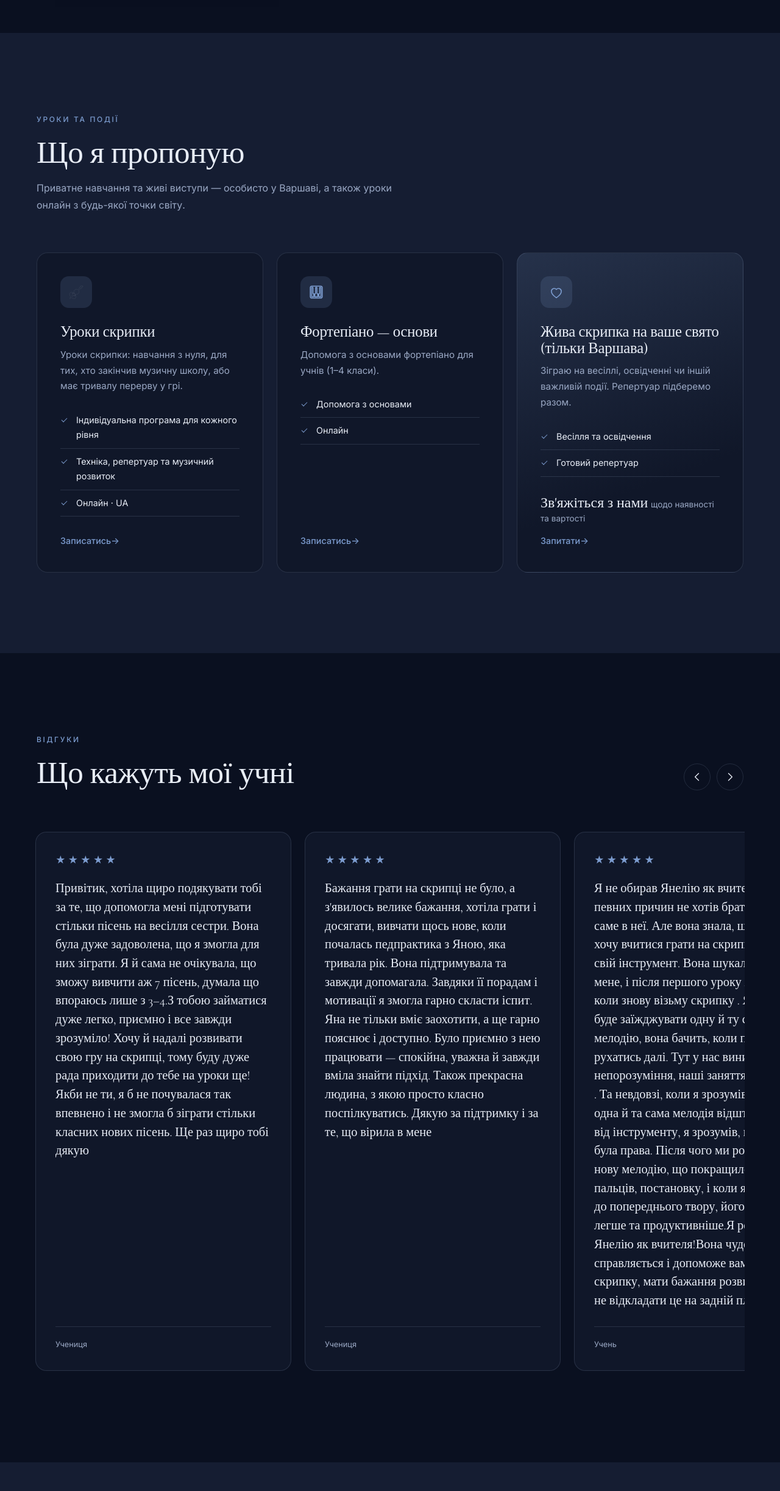
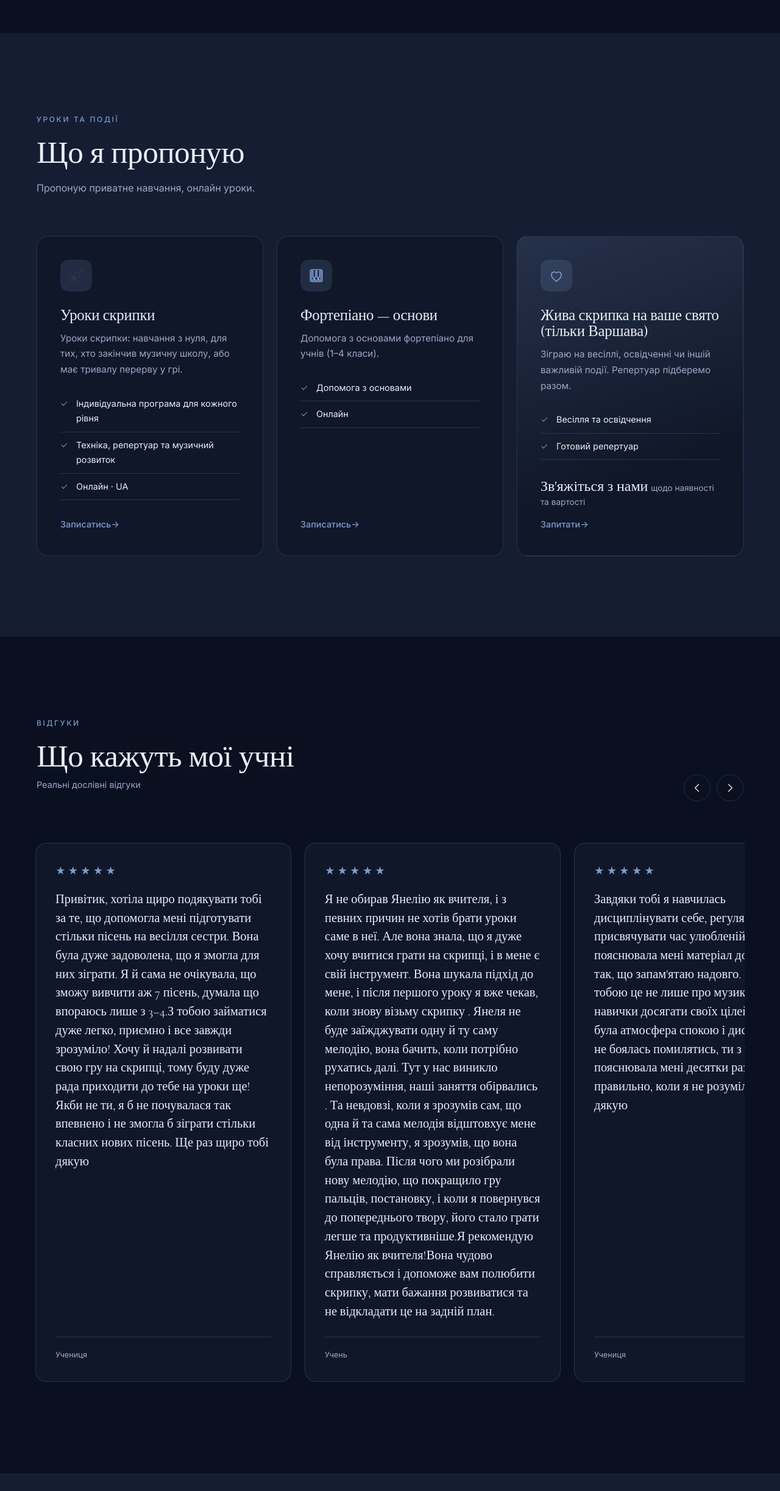
Before and after one commit to diachukmatviy/Yanelia, a plain HTML site: page index.html in a window 1280 px wide. Shown: the part 1726-4171 px from the top of the page at 61% size. Drawn offline with nearby package versions, Linux system fonts and the light colour scheme.

Commit message:
Add 'Real verbatim reviews' subtitle under reviews section header

```diff
--- a/index.html
+++ b/index.html
@@ -310,7 +310,7 @@
           </h2>
           <p class="section-sub">
             <span data-en>Private tuition and live performance — in person in Warsaw, and lessons online from anywhere in the world.</span>
-            <span data-ua>Приватне навчання та живі виступи — особисто у Варшаві, а також уроки онлайн з будь-якої точки світу.</span>
+            <span data-ua>Пропоную приватне навчання, онлайн уроки.</span>
             <span data-pl>Prywatne korepetycje i występy na żywo — osobiście w Warszawie, a lekcje online z dowolnego miejsca na świecie.</span>
           </p>
         </header>
@@ -426,6 +426,11 @@
               <span data-ua>Що кажуть мої учні</span>
               <span data-pl>Co mówią moi uczniowie</span>
             </h2>
+            <p class="section-sub" style="margin-top: 6px; font-size: 0.9rem;">
+              <span data-en>Real verbatim reviews</span>
+              <span data-ua>Реальні дослівні відгуки</span>
+              <span data-pl>Prawdziwe dosłowne opinie</span>
+            </p>
           </div>
           <div class="slider-nav" aria-label="Reviews navigation">
             <button class="icon-btn" id="revPrev" type="button" aria-label="Previous review"><svg viewBox="0 0 24 24" aria-hidden="true"><path d="M15 5l-7 7 7 7"/></svg></button>
@@ -441,11 +446,7 @@
             <footer><span>Учениця</span></footer>
           </blockquote>
 
-          <blockquote class="review reveal">
-            <div class="stars" role="img" aria-label="5 out of 5 stars">★★★★★</div>
-            <p>Бажання грати на скрипці не було, а з'явилось велике бажання, хотіла грати і досягати, вивчати щось нове, коли почалась педпрактика з Яною, яка тривала рік. Вона підтримувала та завжди допомагала. Завдяки її порадам і мотивації я змогла гарно скласти іспит. Яна не тільки вміє заохотити, а ще гарно пояснює і доступно. Було приємно з нею працювати — спокійна, уважна й завжди вміла знайти підхід. Також прекрасна людина, з якою просто класно поспілкуватись. Дякую за підтримку і за те, що вірила в мене</p>
-            <footer><span>Учениця</span></footer>
-          </blockquote>
+
 
           <blockquote class="review reveal">
             <div class="stars" role="img" aria-label="5 out of 5 stars">★★★★★</div>
```
